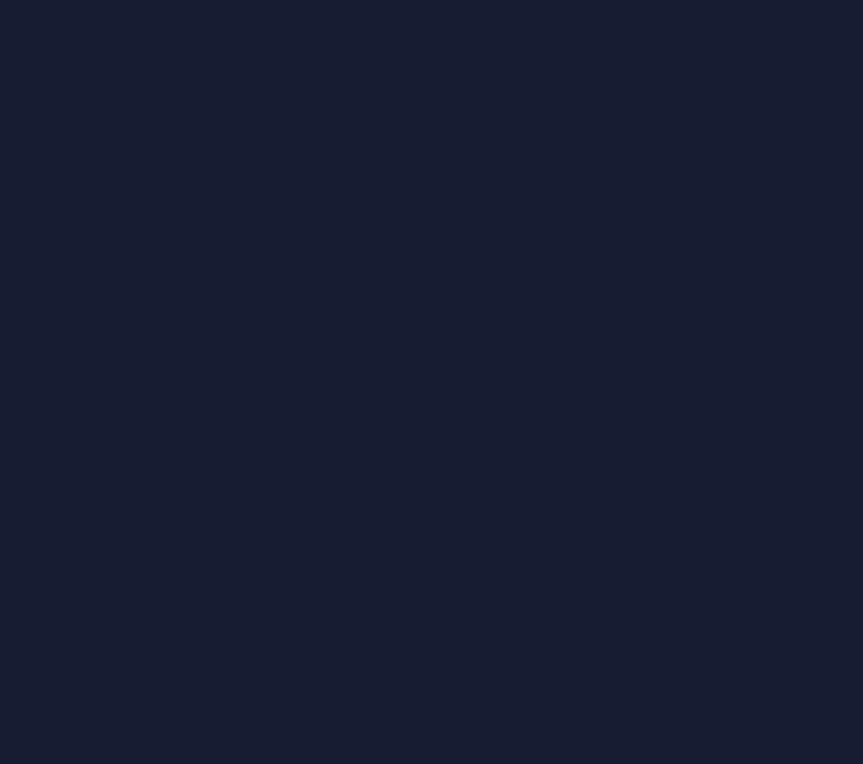
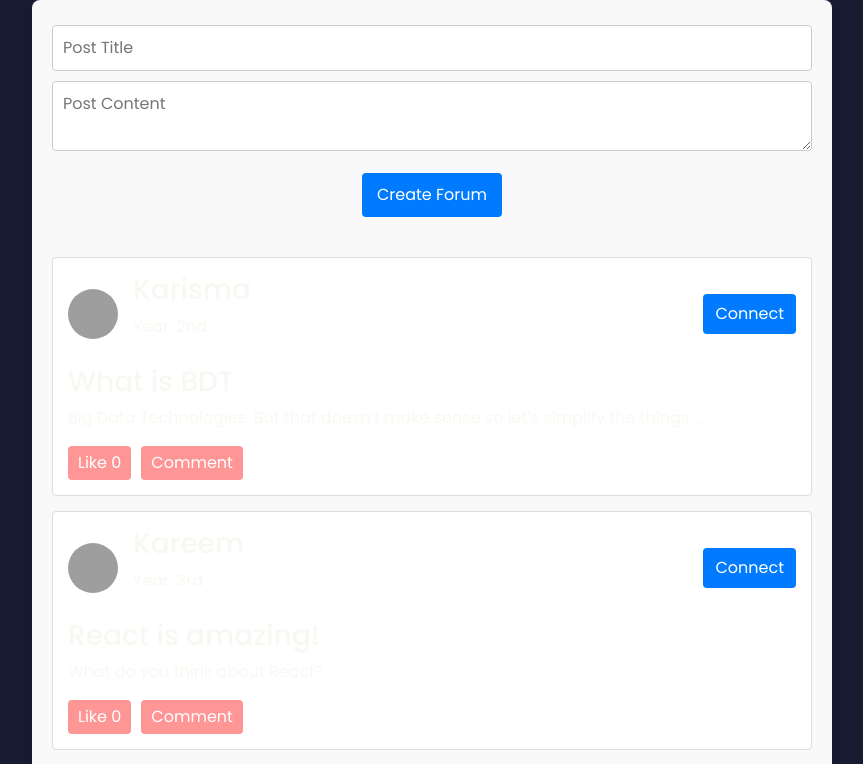
Before and after one commit to manas-z/Campus-Connect, a React (Create React App) app in the folder client/: page /home in a window 1280 px wide. Before the commit this address had no page. Shown: the top 764 px of the page, without its empty margins (208-1071 px from the left). Built offline with nearby package versions, Linux system fonts and the light colour scheme; grey boxes are pictures that could not be loaded.

Commit message:
chat-forum

```diff
--- a/client/package.json
+++ b/client/package.json
@@ -18,7 +18,7 @@
     "react-dom": "^18.3.1",
     "react-icons": "^5.3.0",
     "react-router-dom": "^6.26.1",
-    "react-scripts": "5.0.1",
+    "react-scripts": "^5.0.1",
     "web-vitals": "^2.1.4"
   },
   "scripts": {
--- a/client/src/App.js
+++ b/client/src/App.js
@@ -5,6 +5,7 @@ import Registration2 from './pages/Registration2';
 import Login from './pages/Login';
 import Test from './pages/Test';
 import DashboardPage from './pages/DashboardPage';
+import ChatForum from './pages/ChatForum';
 
 function App() {
   return (
@@ -16,6 +17,7 @@ function App() {
         <Route path="/login" element={<Login />} />
         <Route path="/test" element={<Test />} />
         <Route path="/dashboardpage" element={<DashboardPage />} />
+        <Route path="/home" element={<ChatForum />} />
         {/* Add other routes here */}
       </Routes>
     </Router>
--- /dev/null
+++ b/client/src/pages/ChatForum.css
@@ -0,0 +1,118 @@
+.chat-forum {
+    max-width: 800px;
+    margin: 0 auto;
+    padding: 20px;
+    background-color: #f9f9f9;
+    border-radius: 8px;
+    box-shadow: 0 2px 10px rgba(0, 0, 0, 0.1);
+  }
+
+  .new-post {
+    margin-bottom: 40px;
+  }
+
+  .new-post input,
+  .new-post textarea {
+    width: 100%;
+    padding: 10px;
+    margin: 5px 0;
+    border: 1px solid #ccc;
+    border-radius: 4px;
+  }
+
+  .new-post button {
+    display: block;
+    margin: 10px auto 0;
+    padding: 10px 15px;
+    background-color: #007bff;
+    color: white;
+    border: none;
+    border-radius: 4px;
+    cursor: pointer;
+  }
+
+  .new-post button:hover {
+    background-color: #0056b3;
+  }
+
+  ul {
+    list-style-type: none; /* Remove default list styling */
+    padding: 0; /* Remove default padding */
+  }
+
+  .post {
+    padding: 15px;
+    border: 1px solid #ddd;
+    border-radius: 4px;
+    margin-bottom: 15px;
+    background-color: white;
+  }
+
+  .profile {
+    display: flex;
+    align-items: center;
+    margin-bottom: 10px;
+  }
+
+  .profile-logo {
+    width: 50px; /* Adjust size as needed */
+    height: 50px; /* Adjust size as needed */
+    border-radius: 50%; /* Make it circular */
+    margin-right: 15px;
+  }
+
+  .profile-info {
+    flex-grow: 1;
+  }
+
+  .connect-button {
+    padding: 8px 12px;
+    background-color: #007bff;
+    color: white;
+    border: none;
+    border-radius: 4px;
+    cursor: pointer;
+  }
+
+  .connect-button:hover {
+    background-color: #0056b3;
+  }
+
+  .post h3 {
+    margin-top: 0;
+  }
+
+  .post-buttons {
+    margin-top: 10px;
+  }
+
+  .post-buttons button {
+    margin-right: 10px;
+    padding: 5px 10px;
+    background-color: #ff9696;
+    border: none;
+    border-radius: 4px;
+    cursor: pointer;
+  }
+
+  .post-buttons button:hover {
+    background-color: #ff9393;
+  }
+
+  .like-button {
+    background-color: #28a745;
+    color: white;
+  }
+
+  .like-button:hover {
+    background-color: #218838;
+  }
+
+  .comment-button {
+    background-color: #17a2b8;
+    color: white;
+  }
+
+  .comment-button:hover {
+    background-color: #138496;
+  }
--- /dev/null
+++ b/client/src/pages/ChatForum.js
@@ -0,0 +1,148 @@
+import React, { useState } from 'react';
+import './ChatForum.css';
+
+const ChatForum = () => {
+  const [posts, setPosts] = useState([
+    {
+      id: 1,
+      user: {
+        name: 'Karisma',
+        year: '2nd',
+        profileLogo: 'profile-url',
+      },
+      title: 'What is BDT',
+      content: 'Big Data Technologies. But that doesn’t make sense so let’s simplify the things ...',
+      likes: 0,
+      liked: false,
+      comments: [],
+    },
+    {
+      id: 2,
+      user: {
+        name: 'Kareem',
+        year: '3rd',
+        profileLogo: 'profile-url',
+      },
+      title: 'React is amazing!',
+      content: 'What do you think about React?',
+      likes: 0,
+      liked: false,
+      comments: [],
+    },
+    {
+      id: 3,
+      user: {
+        name: 'Harish',
+        year: '3rd',
+        profileLogo: 'profile-url',
+      },
+      title: 'Internship',
+      content: 'I recently completed an internship on AI/ML and it has been helpful ....',
+      likes: 0,
+      liked: false,
+      comments: [],
+    },
+  ]);
+
+  const [newPostTitle, setNewPostTitle] = useState('');
+  const [newPostContent, setNewPostContent] = useState('');
+
+  const handleAddPost = () => {
+    if (newPostTitle.trim() && newPostContent.trim()) {
+      const newPost = {
+        id: posts.length + 1,
+        user: {
+          name: 'Your Name',
+          year: '1st',
+          profileLogo: 'your-profile-logo-url',
+        },
+        title: newPostTitle,
+        content: newPostContent,
+        likes: 0,
+        liked: false,
+        comments: [],
+      };
+      setPosts([...posts, newPost]);
+      setNewPostTitle('');
+      setNewPostContent('');
+    }
+  };
+
+  const handleLike = (postId) => {
+    setPosts(posts.map(post =>
+      post.id === postId ? { ...post, liked: !post.liked, likes: post.liked ? post.likes - 1 : post.likes + 1 } : post
+    ));
+  };
+
+  const handleComment = (postId, comment) => {
+    if (comment.trim()) {
+      setPosts(posts.map(post =>
+        post.id === postId ? { ...post, comments: [...post.comments, comment] } : post
+      ));
+    }
+  };
+
+  return (
+    <div className="chat-forum">
+      <div className="new-post">
+        <input
+          type="text"
+          placeholder="Post Title"
+          value={newPostTitle}
+          onChange={(e) => setNewPostTitle(e.target.value)}
+        />
+        <textarea
+          placeholder="Post Content"
+          value={newPostContent}
+          onChange={(e) => setNewPostContent(e.target.value)}
+        />
+        <button onClick={handleAddPost}>Create Forum</button>
+      </div>
+      <ul>
+        {posts.map((post) => (
+          <li key={post.id} className="post">
+            <div className="profile">
+              <img src={post.user.profileLogo} alt="Profile" className="profile-logo" />
+              <div className="profile-info">
+                <h3>{post.user.name}</h3>
+                <p>Year: {post.user.year}</p>
+              </div>
+              <button className="connect-button">Connect</button>
+            </div>
+            <h3>{post.title}</h3>
+            <p>{post.content}</p>
+            <div className="post-buttons">
+              <button
+                className={`like-button ${post.liked ? 'liked' : ''}`}
+                onClick={() => handleLike(post.id)}
+              >
+                Like {post.likes}
+              </button>
+              <button
+                className="comment-button"
+                onClick={() => {
+                  const comment = prompt("Enter your comment:");
+                  handleComment(post.id, comment);
+                }}
+              >
+                Comment
+              </button>
+            </div>
+            {post.comments.length > 0 && (
+              <div className="comments">
+                <h4>Comments:</h4>
+                <ul>
+                  {post.comments.map((comment, index) => (
+                    <li key={index}>{comment}</li>
+                  ))}
+                </ul>
+              </div>
+            )}
+          </li>
+        ))}
+      </ul>
+    </div>
+  );
+};
+
+export default ChatForum;
--- a/client/src/pages/DashboardPage.js
+++ b/client/src/pages/DashboardPage.js
@@ -1,5 +1,7 @@
 import React, { useState, useEffect } from 'react';
 import { Line, Bar } from 'react-chartjs-2';
+import { Link } from 'react-router-dom';
+
 import {
   Chart as ChartJS,
   CategoryScale,
@@ -152,7 +154,7 @@ const DashboardPage = () => {
           <h2>Creative Tim</h2>
           <ul>
             <li><FaTachometerAlt /> Dashboard</li>
-            <li><FaIcons /> Icons</li>
+            <li><Link classname="" to="/home"> Home</Link></li>
             <li><FaMap /> Map</li>
             <li><FaBell /> Notifications</li>
             <li>User Profile</li> {/* Removed FaUser */}
```
Also changed, not shown: 1 other file (tests, documents, lock files or other folders).
